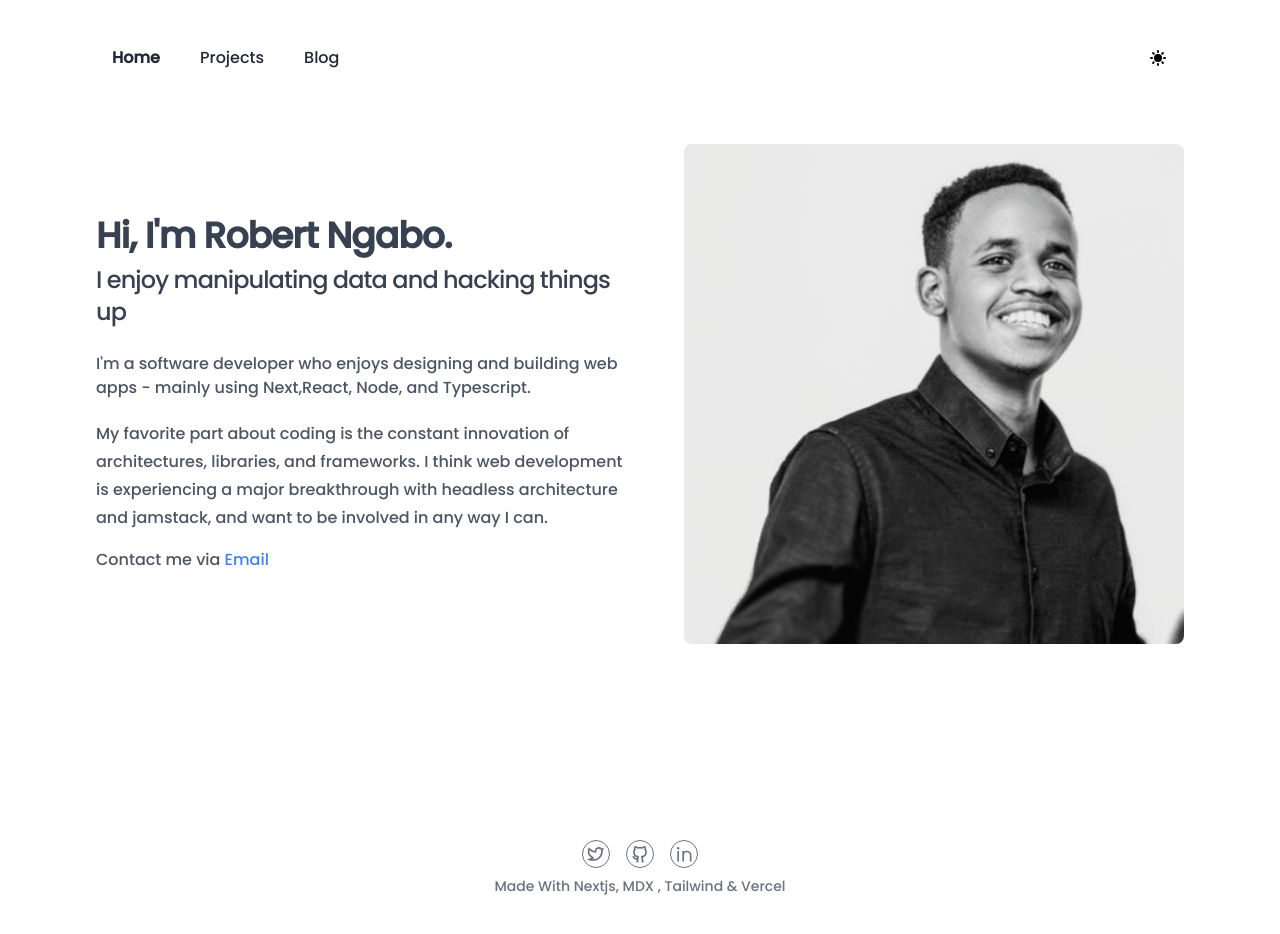
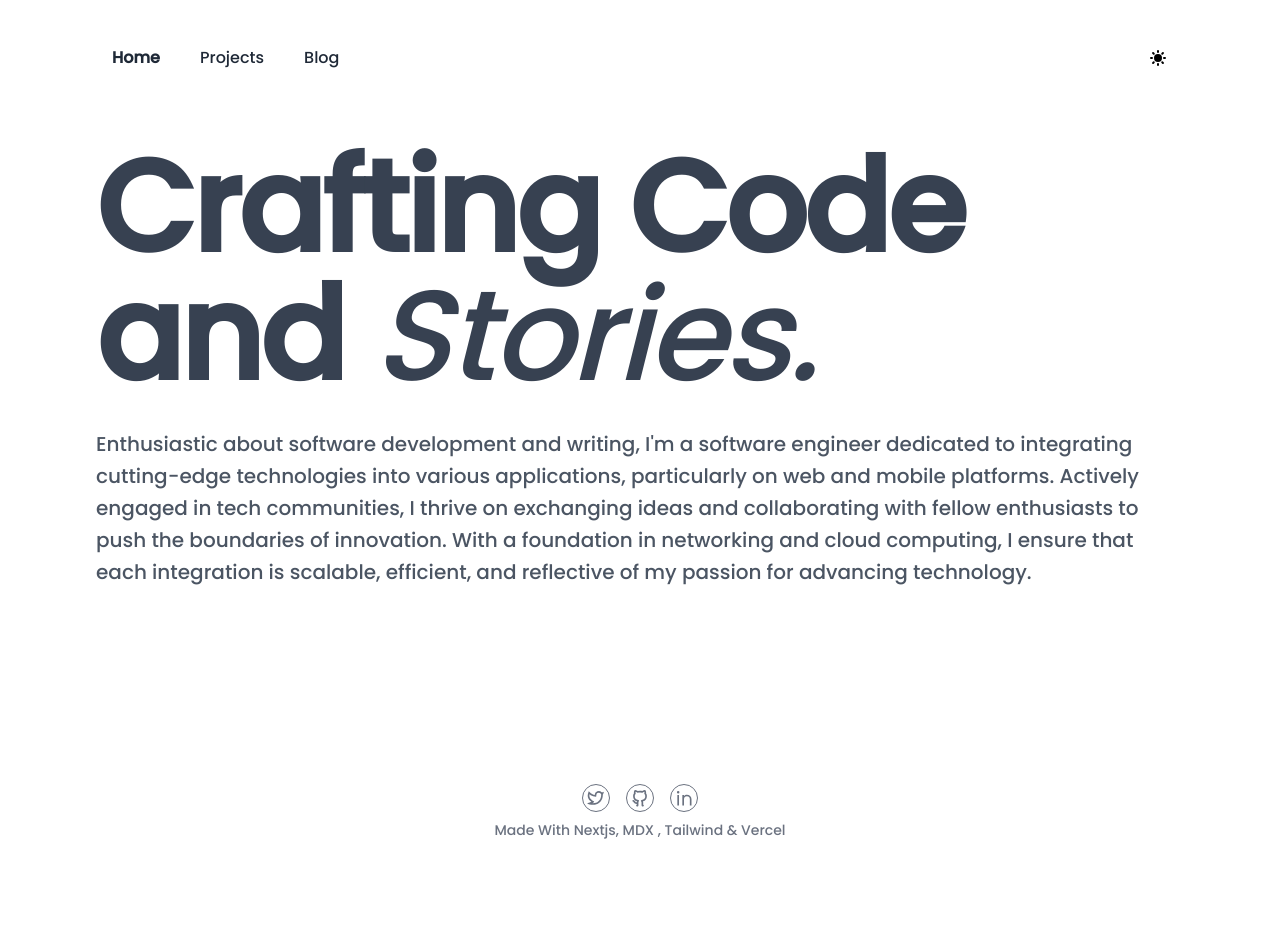
Before and after one commit to ngaboindev/portfolio, a Next.js app: page / in a window 1280 px wide. Shown: the top 934 px of the page. After the commit the page ends 888 px from the top, so only its background shows below. Built offline with nearby package versions, Linux system fonts and the light colour scheme.

Commit message:
ft: new home narratives

```diff
--- a/app/page.tsx
+++ b/app/page.tsx
@@ -1,47 +1,22 @@
-import Image from 'next/image';
-
 export default function Home(): JSX.Element {
   return (
     <div className="flex  flex-col-reverse gap-3 lg:flex-row  items-center mt-2 mb-24">
-      <div className="flex flex-col pr-10  text-center md:text-left">
-        <h1 className="text-3xl  text-gray-700 tracking-tight mb-1 dark:text-gray-100 md:text-4xl font-semibold">
-          Hi, I'm Robert Ngabo.
-          <span className="block text-2xl mt-2 font-medium">
-            I enjoy manipulating data and hacking things up
-          </span>
+      <div className="space-y-7 flex-col text-center md:text-left">
+        <h1 className="text-6xl md:text-9xl  text-gray-700 tracking-tight mb-1 dark:text-gray-100 font-bold">
+          Crafting Code and <span className="italic font-normal">Stories.</span>
         </h1>
         <div className="text-gray-600 mb-4 dark:text-gray-200">
-          <p className="my-5">
-            I'm a software developer who enjoys designing and building web apps
-            - mainly using Next,React, Node, and Typescript.
-          </p>
-          <p className="leading-7">
-            My favorite part about coding is the constant innovation of
-            architectures, libraries, and frameworks. I think web development is
-            experiencing a major breakthrough with headless architecture and
-            jamstack, and want to be involved in any way I can.
+          <p className="leading-8 font-normal text-xl">
+            Enthusiastic about software development and writing, I'm a software
+            engineer dedicated to integrating cutting-edge technologies into
+            various applications, particularly on web and mobile platforms.
+            Actively engaged in tech communities, I thrive on exchanging ideas
+            and collaborating with fellow enthusiasts to push the boundaries of
+            innovation. With a foundation in networking and cloud computing, I
+            ensure that each integration is scalable, efficient, and reflective
+            of my passion for advancing technology.
           </p>
         </div>
-
-        <p className="text-gray-600 dark:text-gray-300">
-          Contact me via{' '}
-          <a
-            href="mailto:robbingabo9@gmail.com"
-            className="text-blue-500 dark:text-blue-400"
-          >
-            Email
-          </a>{' '}
-        </p>
-      </div>
-      <div className="flex-shrink-0 relative mb-8 sm:mb-0 text-center lg:mr-auto">
-        <Image
-          src="/images/profile.png"
-          className="rounded-lg"
-          height={500}
-          width={500}
-          priority
-          alt="Robert Ngabo"
-        />
       </div>
     </div>
   );
```
